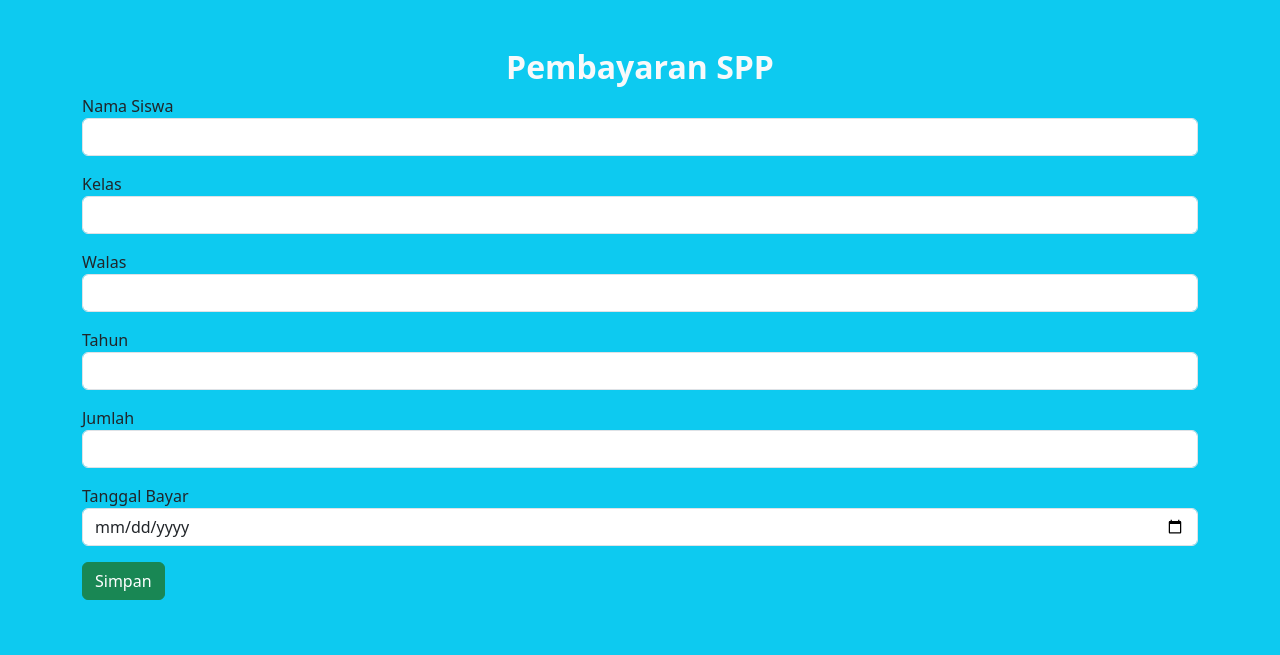
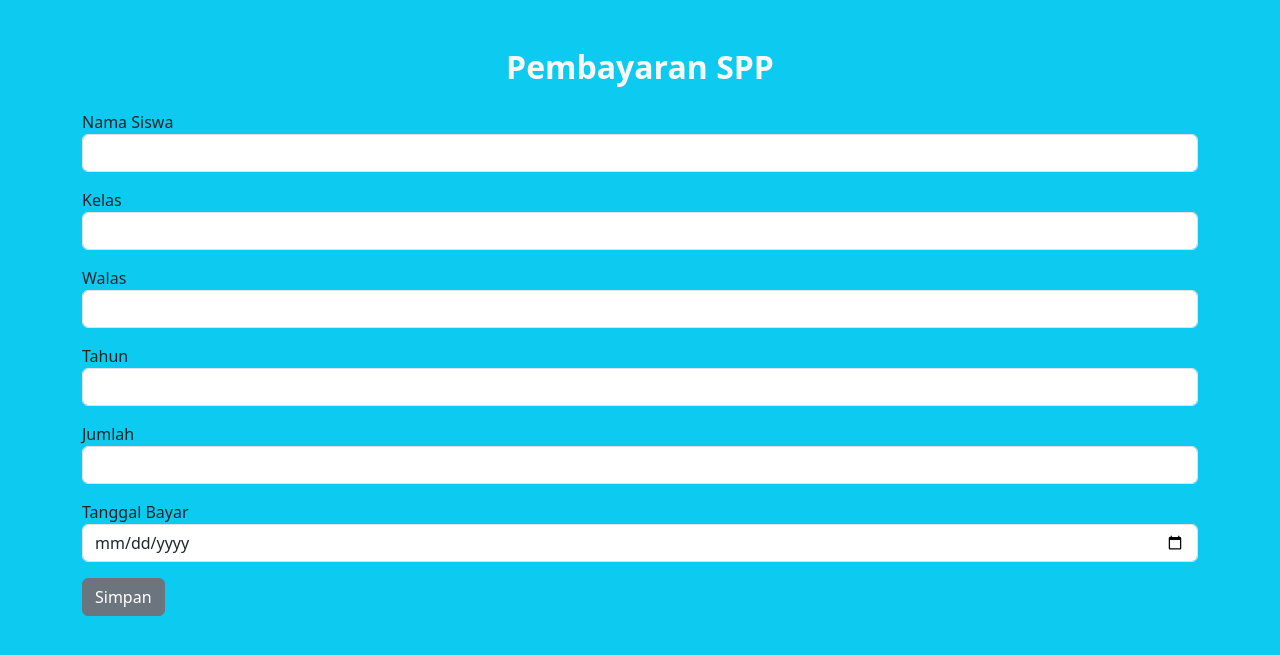
Before and after one commit to ulzptrzz/pembayaranSpp, a PHP site: page /tambah.php in a window 1280 px wide. Shown: the top 655 px of the page. Run offline with PHP 8.4, Linux system fonts and the light colour scheme; some libraries are stand-ins or nearby versions.

Commit message:
sum commit

```diff
--- a/tambah.php
+++ b/tambah.php
@@ -27,7 +27,7 @@ if ($_SERVER['REQUEST_METHOD'] == 'POST') {
 </head>
 <body class="bg-info">
     <div class="container mt-5">
-        <h1 class="text-center text-light fw-bold fs-2">Pembayaran SPP</h1>
+        <h1 class="text-center text-light fw-bold fs-2 mb-4">Pembayaran SPP</h1>
         <form method="POST">
             <div class="mb-3">
                 <label for="action">Nama Siswa</label>
@@ -53,7 +53,7 @@ if ($_SERVER['REQUEST_METHOD'] == 'POST') {
                 <label>Tanggal Bayar</label>
                 <input type="date" name="tanggal_bayar" class="form-control" required>
             </div>
-            <button type="submit" class="btn btn-success">Simpan</button>
+            <button type="submit" class="btn btn-secondary">Simpan</button>
         </form>
     </div>
     <script src="https://cdn.jsdelivr.net/npm/bootstrap@5.3.3/dist/js/bootstrap.bundle.min.js" integrity="sha384-YvpcrYf0tY3lHB60NNkmXc5s9fDVZLESaAA55NDzOxhy9GkcIdslK1eN7N6jIeHz" crossorigin="anonymous"></script>
```
